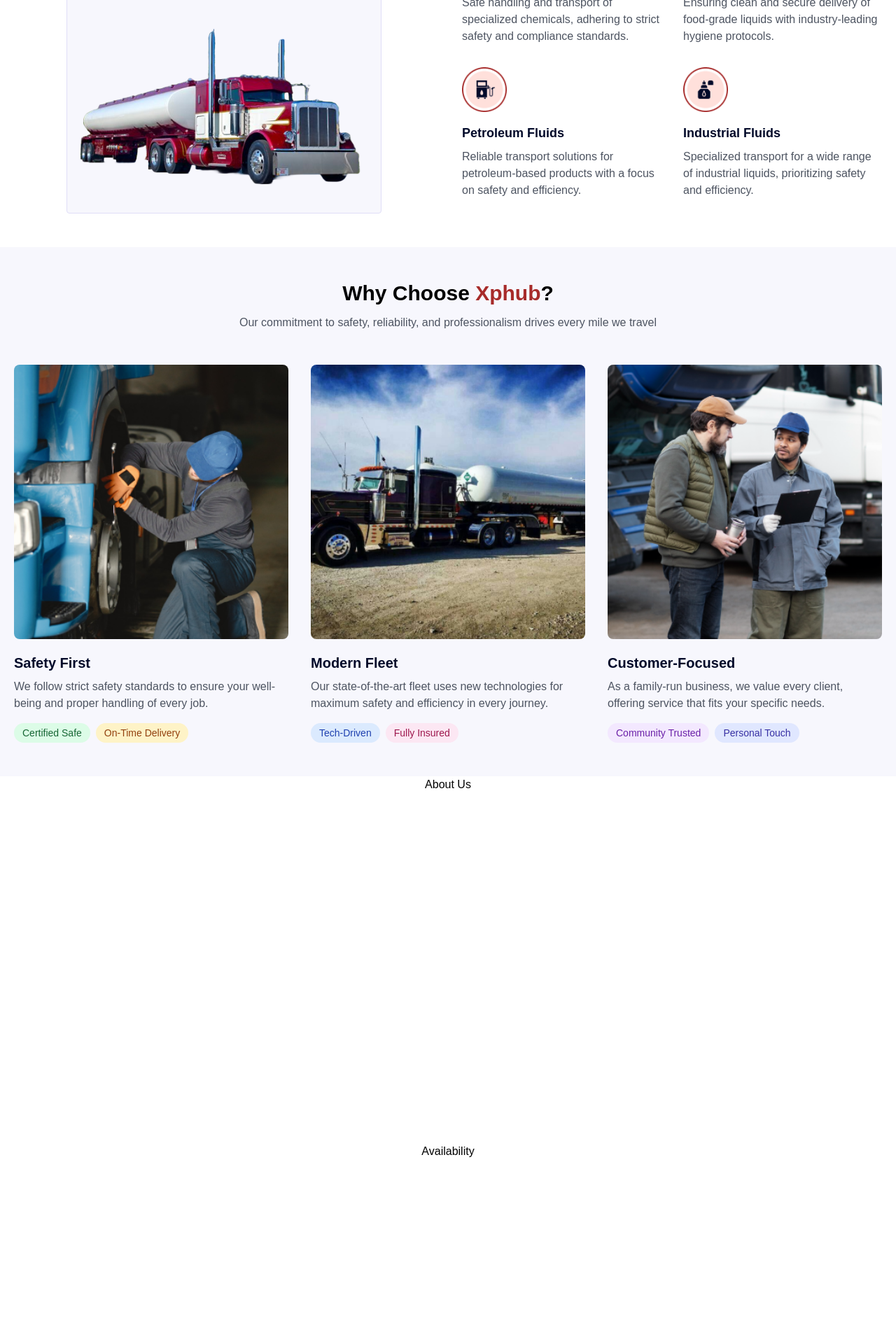
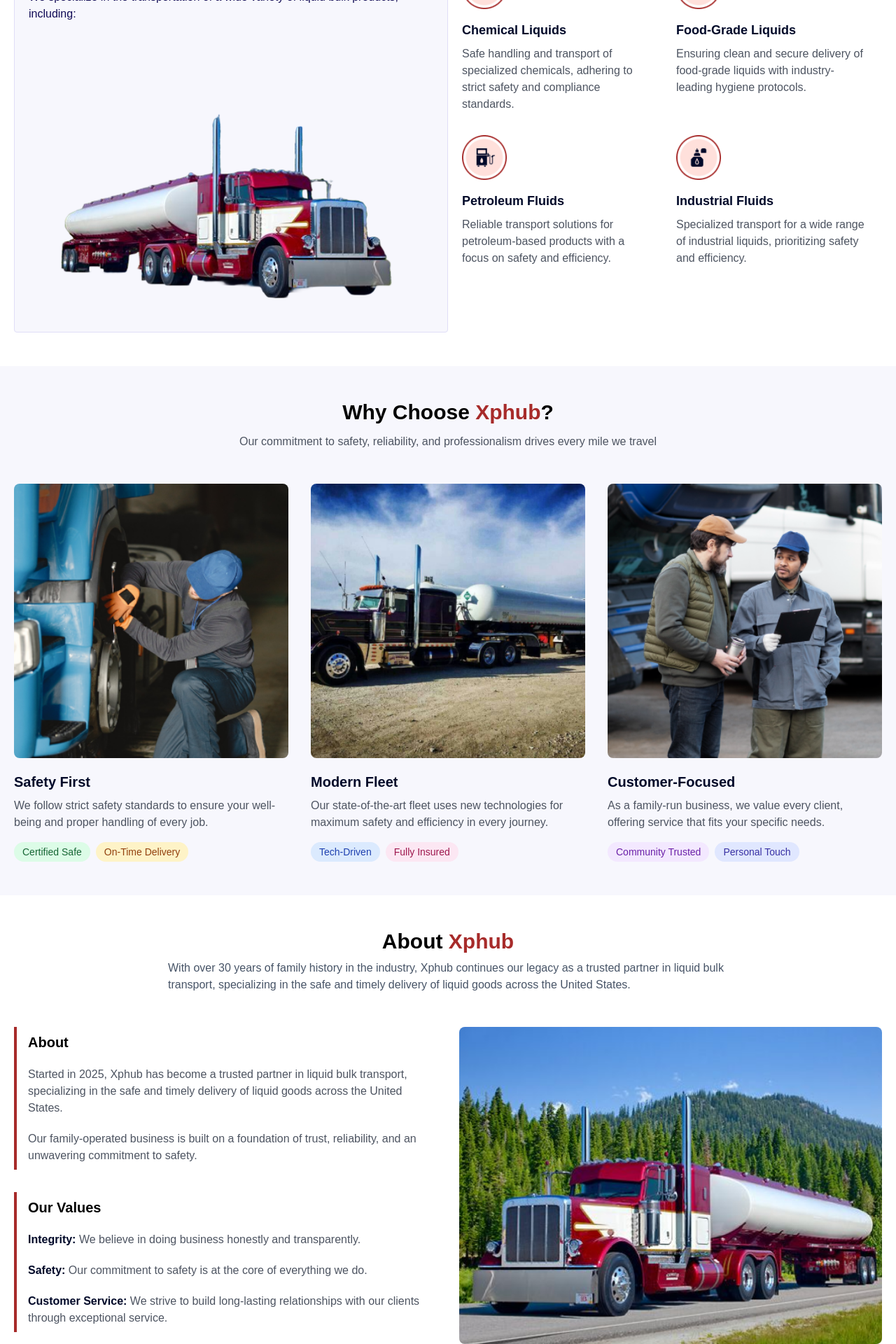
Before and after one commit to TyeStanley/xphub, a Next.js app: page / in a window 1280 px wide. Shown: the part 880-2800 px from the top of the page at 70% size. Built offline with nearby package versions, Linux system fonts and the light colour scheme.

Commit message:
added about section

```diff
--- a/src/app/page.tsx
+++ b/src/app/page.tsx
@@ -67,16 +67,14 @@
       </section>
 
       {/* Services Section */}
-      <section
-        id="services"
-        className="my-5 flex w-full flex-col items-center justify-center md:my-12 md:flex-row"
-      >
-        <div className="flex flex-col items-center justify-center px-5 md:w-1/2">
-          <div className="relative flex aspect-square max-w-[450px] flex-col gap-4 rounded border border-[#E0DEF7] bg-[#F7F7FD] p-5">
-            <h2 className="text-lg font-bold text-[#100A55] md:text-xl">
+      <section id="services" className="my-5 w-full px-5 md:my-12">
+        <div className="mx-auto flex max-w-[1440px] flex-col items-center justify-center md:flex-row md:justify-between">
+          <div className="flex md:w-1/2 md:justify-between">
+            <div className="relative flex aspect-square flex-col gap-4 rounded border border-[#E0DEF7] bg-[#F7F7FD] p-5">
+              <h2 className="z-10 mt-3 text-lg font-bold text-[#100A55] sm:mt-10 sm:text-3xl md:mt-2 md:text-lg lg:mt-7 lg:text-2xl">
                 From Chemicals to Petroleum: We&apos;ve Got You Covered
               </h2>
-            <p className="text-xs text-[#100A55] md:text-sm">
+              <p className="z-10 text-xs text-[#100A55] sm:text-base md:text-sm lg:text-base">
                 We specialize in the transportation of a wide variety of liquid bulk products,
                 including:
               </p>
@@ -92,7 +90,10 @@
           <div className="mt-5 flex flex-col items-center justify-center md:mt-0 md:w-1/2">
             <div className="mx-auto grid grid-cols-1 gap-8 p-5 md:max-w-[800px] lg:grid-cols-2">
               {services.map((service) => (
-              <div key={service.id} className="flex items-start space-x-4 lg:flex-col lg:space-x-0">
+                <div
+                  key={service.id}
+                  className="flex items-start space-x-4 lg:flex-col lg:space-x-0"
+                >
                   <div className="relative h-12 w-12 flex-shrink-0 lg:mb-4 lg:h-16 lg:w-16">
                     <Image src={service.icon} alt={service.title} fill className="object-contain" />
                   </div>
@@ -104,9 +105,12 @@
               ))}
             </div>
           </div>
+        </div>
       </section>
 
-      <section id="why-us" className="bg-[#F7F7FD] px-5 py-8 md:py-12">
+      {/* Why Us Section */}
+      <section id="why-us" className="w-full bg-[#F7F7FD] px-5 py-8 md:py-12">
+        <div className="mx-auto flex max-w-[1440px] flex-col items-center justify-center">
           <h2 className="mb-3 text-center text-3xl font-bold">
             Why Choose <span className="text-primary">Xphub</span>?
           </h2>
@@ -161,11 +165,70 @@
               </div>
             ))}
           </div>
+        </div>
       </section>
 
-      <section id="about" className="pb-[500px]">
-        <h2>About Us</h2>
+      {/* About Section */}
+      <section id="about" className="w-full px-5 py-8 md:py-12">
+        <div className="mx-auto flex max-w-[1440px] flex-col items-center justify-center">
+          <h2 className="mb-2 text-3xl font-bold">
+            About <span className="text-primary">Xphub</span>
+          </h2>
+          <p className="mb-8 max-w-[800px] text-[#475467] md:mb-12">
+            With over 30 years of family history in the industry, Xphub continues our legacy as a
+            trusted partner in liquid bulk transport, specializing in the safe and timely delivery
+            of liquid goods across the United States.
+          </p>
+
+          <div className="flex w-full flex-col-reverse gap-8 md:flex-row md:justify-between">
+            <div className="flex flex-col gap-8 md:w-1/2">
+              <div className="space-y-5 border-l-4 border-primary py-2 pl-4">
+                <h3 className="text-xl font-bold">About</h3>
+                <p className="text-[#4D5461]">
+                  Started in 2025, Xphub has become a trusted partner in liquid bulk transport,
+                  specializing in the safe and timely delivery of liquid goods across the United
+                  States.
+                </p>
+                <p className="text-[#4D5461]">
+                  Our family-operated business is built on a foundation of trust, reliability, and
+                  an unwavering commitment to safety.
+                </p>
+              </div>
+
+              <div className="space-y-5 border-l-4 border-primary py-2 pl-4">
+                <h3 className="text-xl font-bold">Our Values</h3>
+
+                <p className="text-[#4D5461]">
+                  <span className="font-semibold text-[#000929]">Integrity: </span>
+                  We believe in doing business honestly and transparently.
+                </p>
+
+                <p className="text-[#4D5461]">
+                  <span className="font-semibold text-[#000929]">Safety: </span>
+                  Our commitment to safety is at the core of everything we do.
+                </p>
+
+                <p className="text-[#4D5461]">
+                  <span className="font-semibold text-[#000929]">Customer Service: </span>
+                  We strive to build long-lasting relationships with our clients through exceptional
+                  service.
+                </p>
+              </div>
+            </div>
+
+            <div className="relative aspect-[4/3] overflow-hidden rounded-lg md:w-1/2">
+              <Image
+                src="/assets/about-us.png"
+                alt="Xphub transport truck"
+                fill
+                className="object-cover"
+              />
+            </div>
+          </div>
+        </div>
       </section>
+
+      {/* Availability Section */}
       <section id="availability" className="pb-[500px]">
         <h2>Availability</h2>
       </section>
```
Also changed, not shown: public/assets/about-us.png (added). Lines whose indentation alone changed are shown as unchanged.
